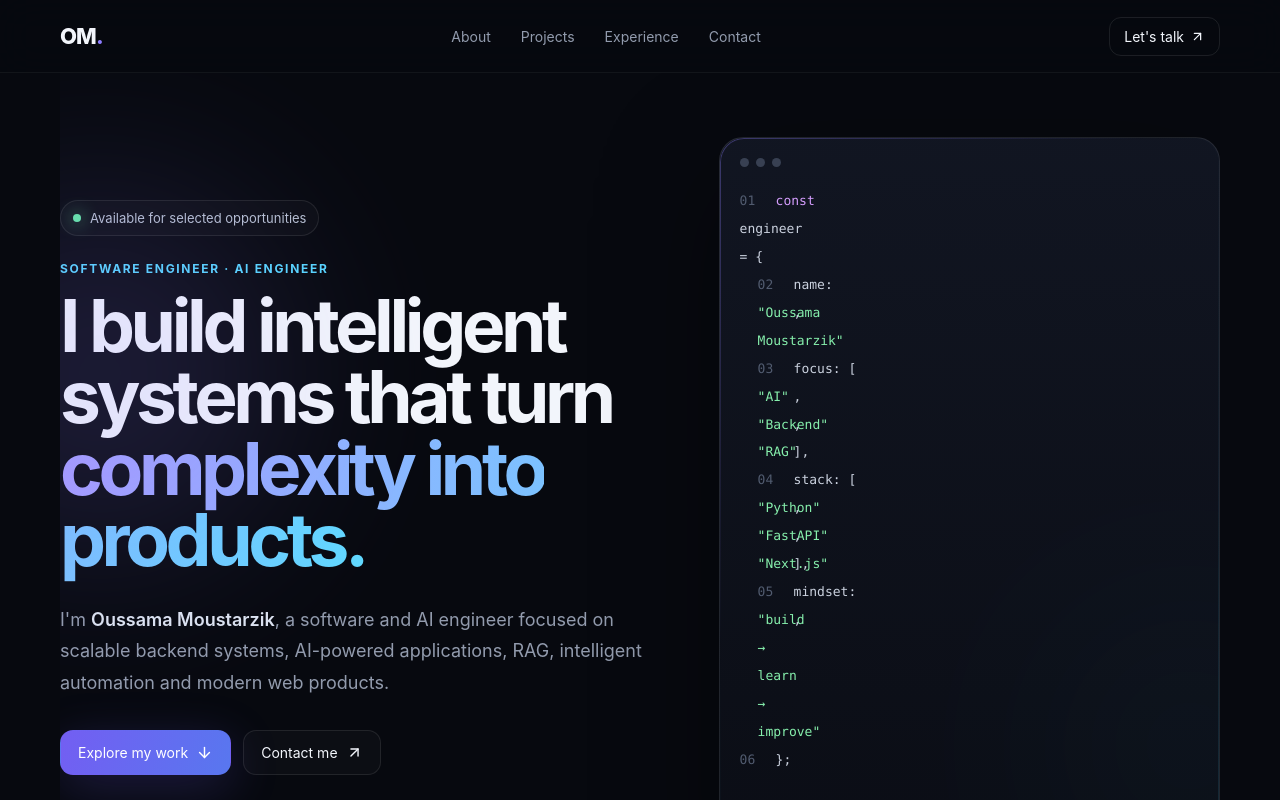
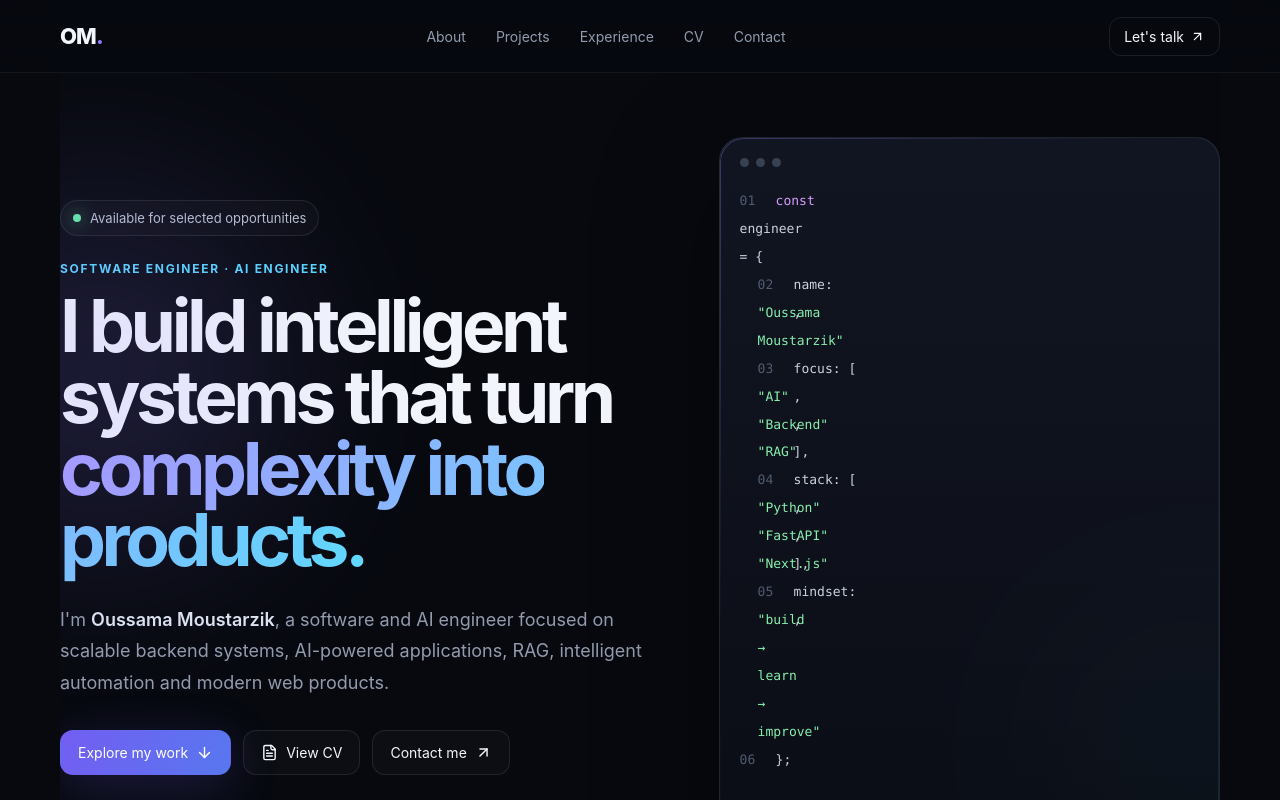
Before and after one commit to Epsilonzerr/oussama-portfolio, a Next.js app: page / in a window 1280 px wide. Shown: the top 800 px of the page. Built offline with nearby package versions, Linux system fonts and the light colour scheme.

Commit message:
Add CV access to portfolio

```diff
--- a/components/Portfolio.tsx
+++ b/components/Portfolio.tsx
@@ -6,6 +6,7 @@ import {
   ArrowUpRight,
   BrainCircuit,
   Code2,
+  FileText,
   Github,
   Gitlab,
   Layers3,
@@ -35,6 +36,7 @@ export default function Portfolio() {
             <a href="#about">About</a>
             <a href="#projects">Projects</a>
             <a href="#experience">Experience</a>
+            <a href="/cv">CV</a>
             <a href="#contact">Contact</a>
           </div>
           <a className="nav-cta" href="#contact">
@@ -63,6 +65,7 @@ export default function Portfolio() {
           </p>
           <div className="hero-actions">
             <a className="button primary" href="#projects">Explore my work <ArrowDown size={17} /></a>
+            <a className="button ghost" href="/cv" target="_blank" rel="noreferrer"><FileText size={17} /> View CV</a>
             <a className="button ghost" href="#contact">Contact me <ArrowUpRight size={17} /></a>
           </div>
           <div className="social-row">
@@ -175,10 +178,11 @@ export default function Portfolio() {
           <p className="contact-text">I&apos;m open to software engineering, AI engineering and selected freelance opportunities.</p>
           <div className="contact-actions">
             <a className="button primary" href="mailto:"><Mail size={17} /> Email me</a>
+            <a className="button ghost" href="/cv" target="_blank" rel="noreferrer"><FileText size={17} /> View CV</a>
             <a className="button ghost" href="https://github.com/Epsilonzerr" target="_blank" rel="noreferrer"><Github size={17} /> GitHub</a>
             <a className="button ghost" href="https://gitlab.com/OussamaMoustarzik" target="_blank" rel="noreferrer"><Gitlab size={17} /> GitLab</a>
           </div>
-          <p className="contact-note">Add your professional email and LinkedIn URL in the project before deployment.</p>
+          <p className="contact-note">Professional work is primarily carried out in private GitLab repositories; GitHub contains selected public projects.</p>
         </motion.div>
       </section>
 
```
